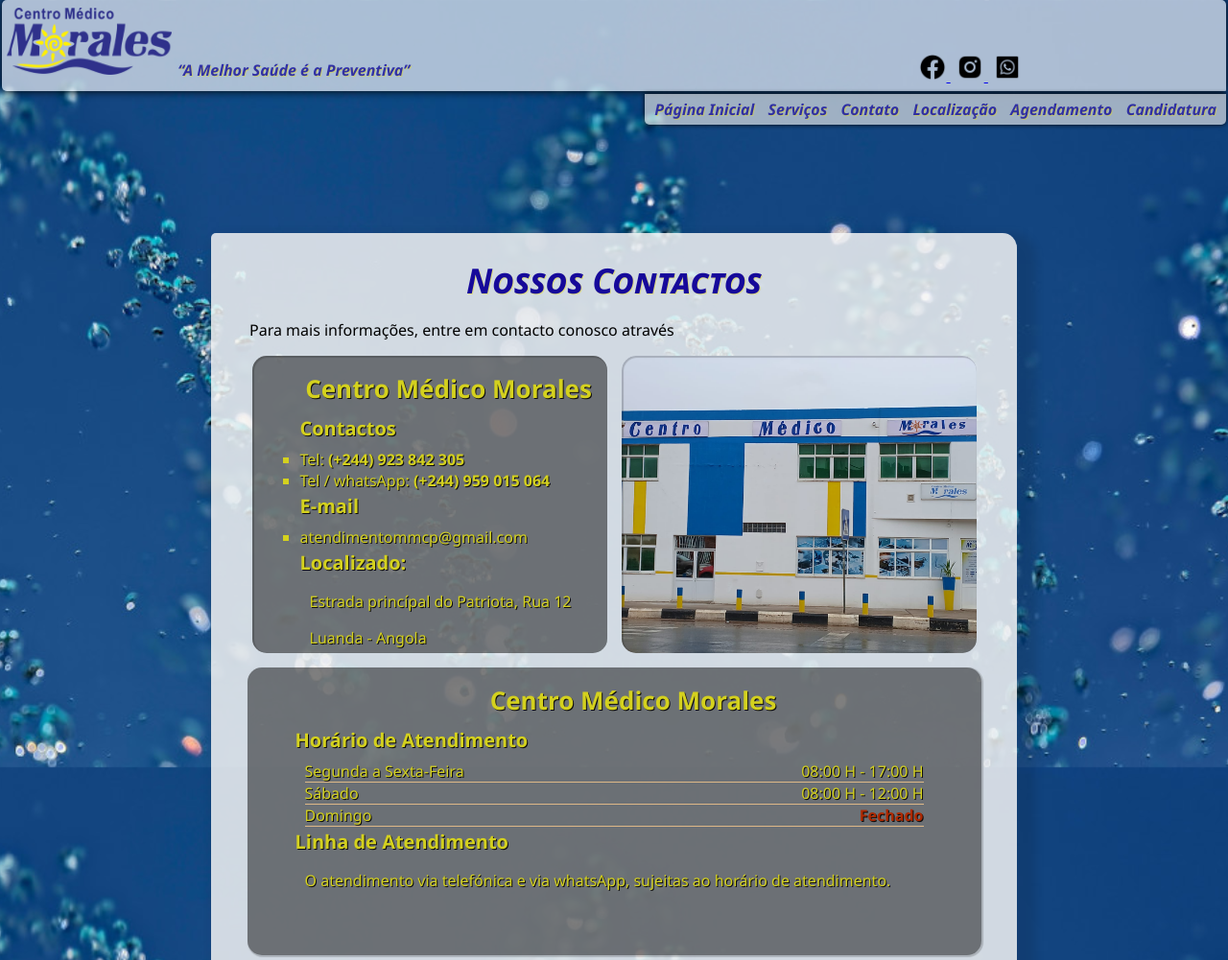
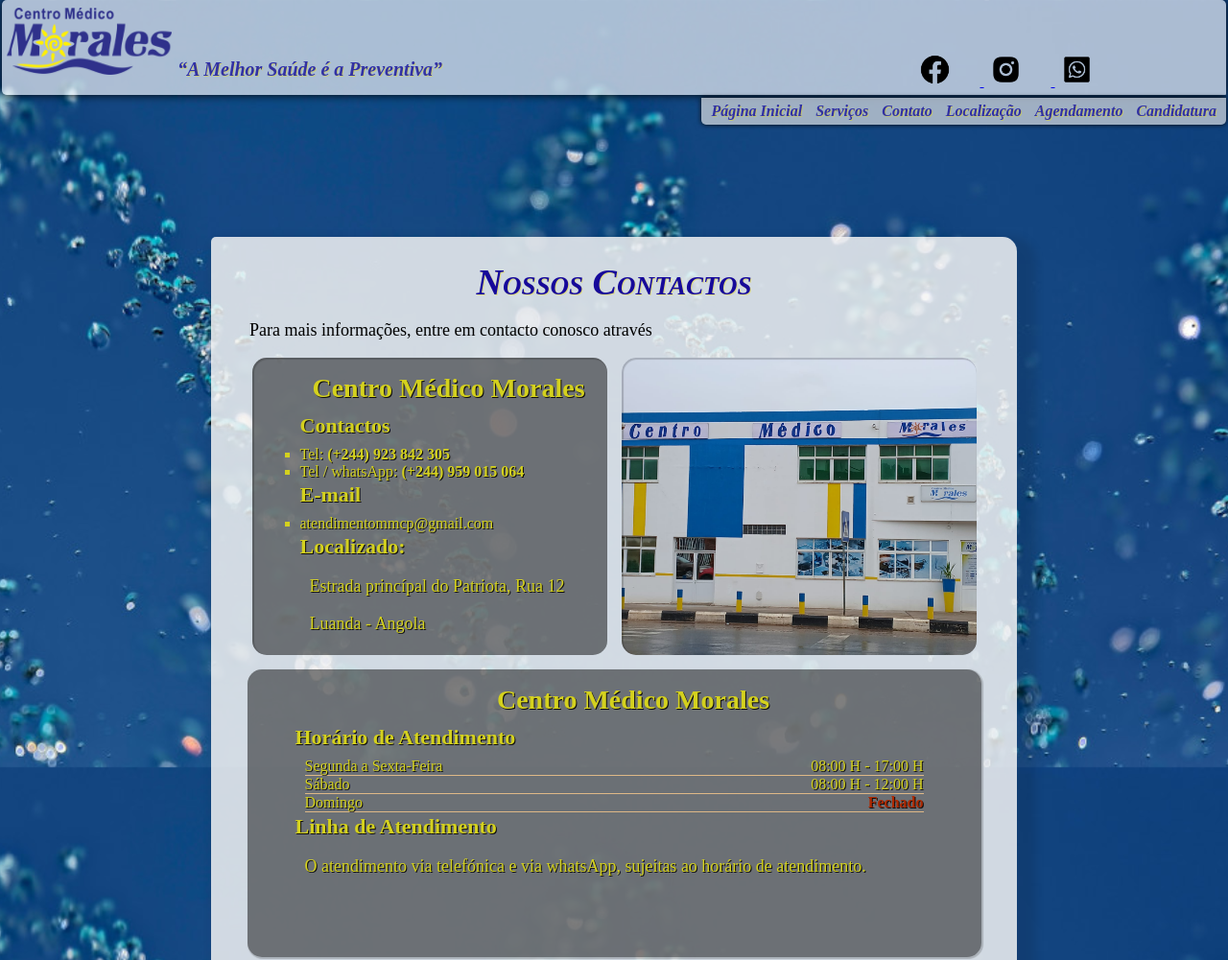
Before and after one commit to sergioluis790-create/teste_site_cmm, a plain HTML site: page contato.html in a window 1280 px wide. Shown: the top 1001 px of the page at 96% size. Drawn offline with nearby package versions, Linux system fonts and the light colour scheme.

Commit message:
alteracao da font

```diff
--- a/estilo.css
+++ b/estilo.css
@@ -28,7 +28,7 @@ body {
     background-image: linear-gradient(rgba(34, 34, 143, 0.795),rgba(119, 117, 117, 0.596),rgba(34, 34, 143, 0.795));
 }*/
 body {/* Inicio das configurações de estilo do site*/
-    font-family: 'Segoe UI', Tahoma, Geneva, Verdana, sans-serif, sans-serif;
+    font-family: 'Times New Roman', Times, serif;
     background-image: linear-gradient(rgba(34, 34, 143, 0.795),rgba(119, 117, 117, 0.596),rgba(34, 34, 143, 0.795));
     background-image: url(sitecentro/imagens-para-o-site/fundo.jpg);
     background-size: cover;
@@ -38,12 +38,10 @@ body {/* Inicio das configurações de estilo do site*/
     display: block;
     padding: 0px 2px 0px 2px;
     margin: auto auto 0px auto;
-
-
 } /* O boby está responsivo a todas as telas testasdas*/
 
 h1{
-    font-size: 36px;
+    font-size: 38px;
     font-weight: bold;
     font-variant: small-caps;
     color: #10039af8;
@@ -55,7 +53,7 @@ h1{
 
 h2{
     text-align: center;
-    font-size: 26px;
+    font-size: 28px;
     font-weight: bold;
     margin: 10px 0px 10px 0px;
     text-align: center;
@@ -65,7 +63,7 @@ h2{
 
 h3{
     text-indent: 10px;
-    font-size: 20px;
+    font-size: 22px;
     font-weight: bold;
     margin: 2px 0px 8px 0px;
     color: #10039af8;
@@ -73,7 +71,7 @@ h3{
 }
 
 p{
-    font-size: 16px;
+    font-size: 18px;
     text-indent: 20px;
     text-align: justify;
     margin-bottom: 1em;
@@ -90,7 +88,7 @@ header {/* Inicio das configurações de estilo do cabeçalho do site*/
 
 div#lg > q {
     color: #1917a3d8;
-    font-size: 16px;
+    font-size: 20px;
     font-style: italic;
     font-weight: bold;
     margin: auto;
--- a/media-querys.css
+++ b/media-querys.css
@@ -1,6 +1,22 @@
 @charset "UTF-8";
 
-@media screen and (min-width: 408px) and (max-width: 458px) {
+@media screen and (min-width: 886px) {
+
+    div#cntto > a > img {
+    width: 35px;
+    height: 35px;
+    margin: 0px 30px 0px 0px;
+    }
+
+    .rodape > a > img {
+    width: 35px;
+    height: 35px;
+    margin: 0px 20px 0px 0px;
+    }
+
+}
+
+@media screen and (min-width: 408px) and (max-width: 602px) {
 
     h1{
         font-size: 24px;
@@ -90,6 +106,7 @@
         background-color: none;
         color: #1917a3d8;
         text-shadow: #ebdd126f 1px 1px 0px;
+        transition: 0.6s;
     }
 
     span#menu-burguer{
@@ -106,10 +123,11 @@
         font-weight: bolder;
         color: #1917a3d8;
         text-shadow: #ebdd126f 1px 1px 0px;
+        transition: 0.6s;
     }/* final das configurações de estilo do menu do site*/
 
     main { /* inicio das configurações de estilo do corpo do site*/
-        margin: 5% auto;
+        margin: 15% auto;
         min-width: 270px;
         max-width: 800px;
         padding: 20px;
@@ -299,6 +317,7 @@
     div#cntto > a {
         padding-right: 0px;
     }
+
     div#cntto {
         margin: 30px 0px 0px 0px;
     }
@@ -323,6 +342,7 @@
         background-color: none;
         color: #1917a3d8;
         text-shadow: #ebdd126f 1px 1px 0px;
+        transition: 0.6s;
     }
 
     span#menu-burguer{
@@ -342,7 +362,7 @@
     }/* final das configurações de estilo do menu do site*/
 
     main { /* inicio das configurações de estilo do corpo do site*/
-        margin: 5% auto;
+        margin: 15% auto;
         min-width: 270px;
         max-width: 800px;
         padding: 20px;
```
